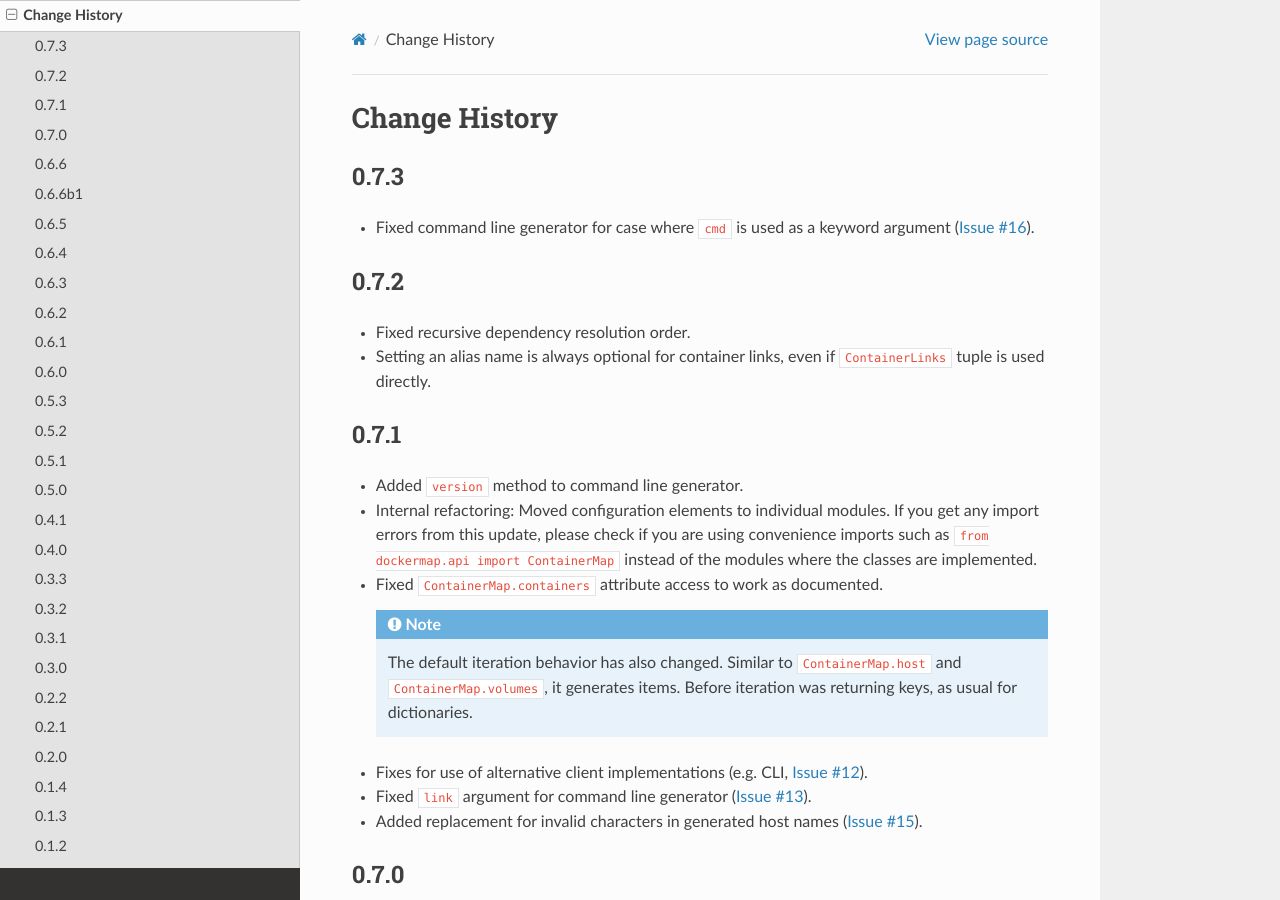
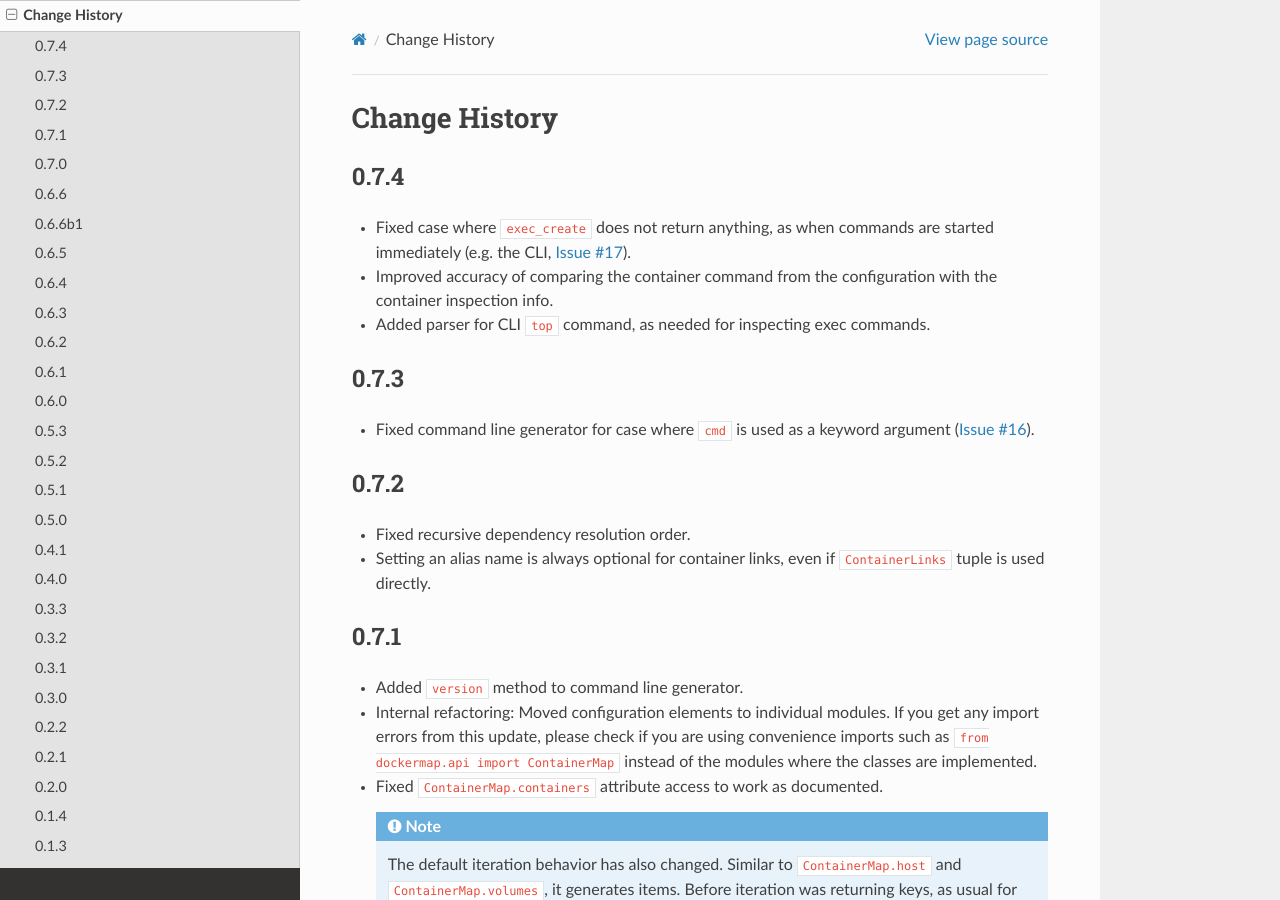
Before and after one commit to merll/docker-map, a Sphinx documentation site: the page built from docs/changes.rst, in a window 1280 px wide and 900 px high. Built offline with Sphinx 7.4.7 and the Read the Docs theme 2.0.0, drawn with Linux system fonts in a browser that asks for light colours.

Commit message:
Updated version and changelog.

```diff
--- a/dockermap/__init__.py
+++ b/dockermap/__init__.py
@@ -2,7 +2,7 @@
 from __future__ import unicode_literals
 
 
-__version__ = '0.7.3'
+__version__ = '0.7.4'
 
 DEFAULT_BASEIMAGE = 'tianon/true:latest'
 DEFAULT_COREIMAGE = 'busybox:latest'
--- a/docs/changes.rst
+++ b/docs/changes.rst
@@ -2,6 +2,13 @@
 
 Change History
 ==============
+0.7.4
+-----
+* Fixed case where ``exec_create`` does not return anything, as when commands are started immediately (e.g. the CLI,
+  `Issue #17 <https://github.com/merll/docker-map/issues/17>`_).
+* Improved accuracy of comparing the container command from the configuration with the container inspection info.
+* Added parser for CLI ``top`` command, as needed for inspecting exec commands.
+
 0.7.3
 -----
 * Fixed command line generator for case where ``cmd`` is used as a keyword argument
```
